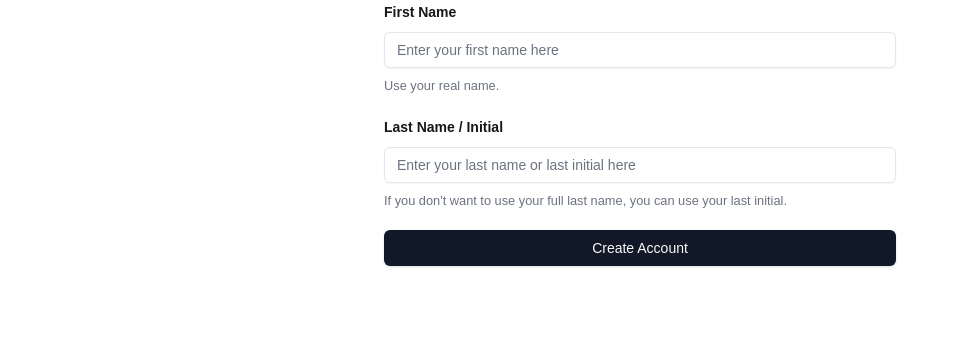
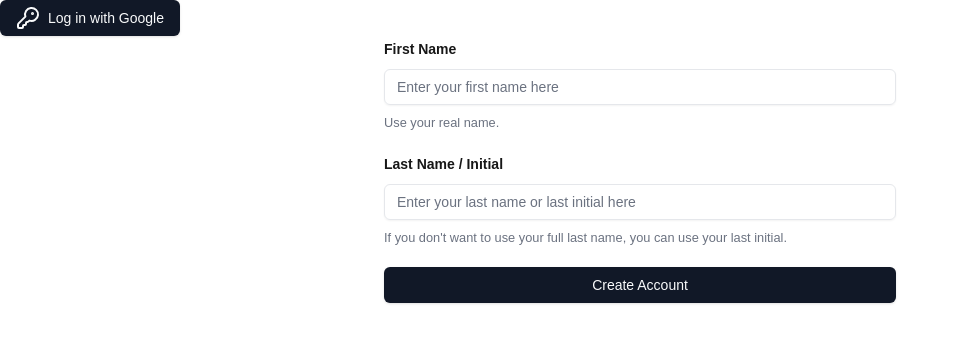
Before and after one commit to rrcoder0167/lets-assist, a Next.js app: page /signup in a window 1280 px wide. Shown: the top 342 px of the page, without its empty margins (0-959 px from the left). Built offline with nearby package versions, Linux system fonts and the light colour scheme.

Commit message:
Save changes

```diff
--- a/app/signup/page.tsx
+++ b/app/signup/page.tsx
@@ -7,6 +7,7 @@ import { z } from "zod"
 import { zodResolver } from "@hookform/resolvers/zod"
 import { Button } from "@/components/ui/button"
 import "../globals.css"
+import { KeyRound } from "lucide-react"
 
 const formSchema = z.object({
   first_name: z.string().min(2, {
@@ -36,6 +37,10 @@ export default function Signup() {
   }
 
   return (
+    <>
+      <div className="modals">
+        <Button> <KeyRound className="mr-2" /> Log in with Google </Button>
+      </div>
       <Form {...form} >
         <form onSubmit={form.handleSubmit(onSubmit)} className="flex flex-col justify-center mx-96 gap-y-5">
           <FormField
@@ -73,5 +78,6 @@ export default function Signup() {
           <Button type="submit">Create Account</Button>
         </form>
       </Form>
+    </>
   )
 }
```
Lines whose indentation alone changed are shown as unchanged.
